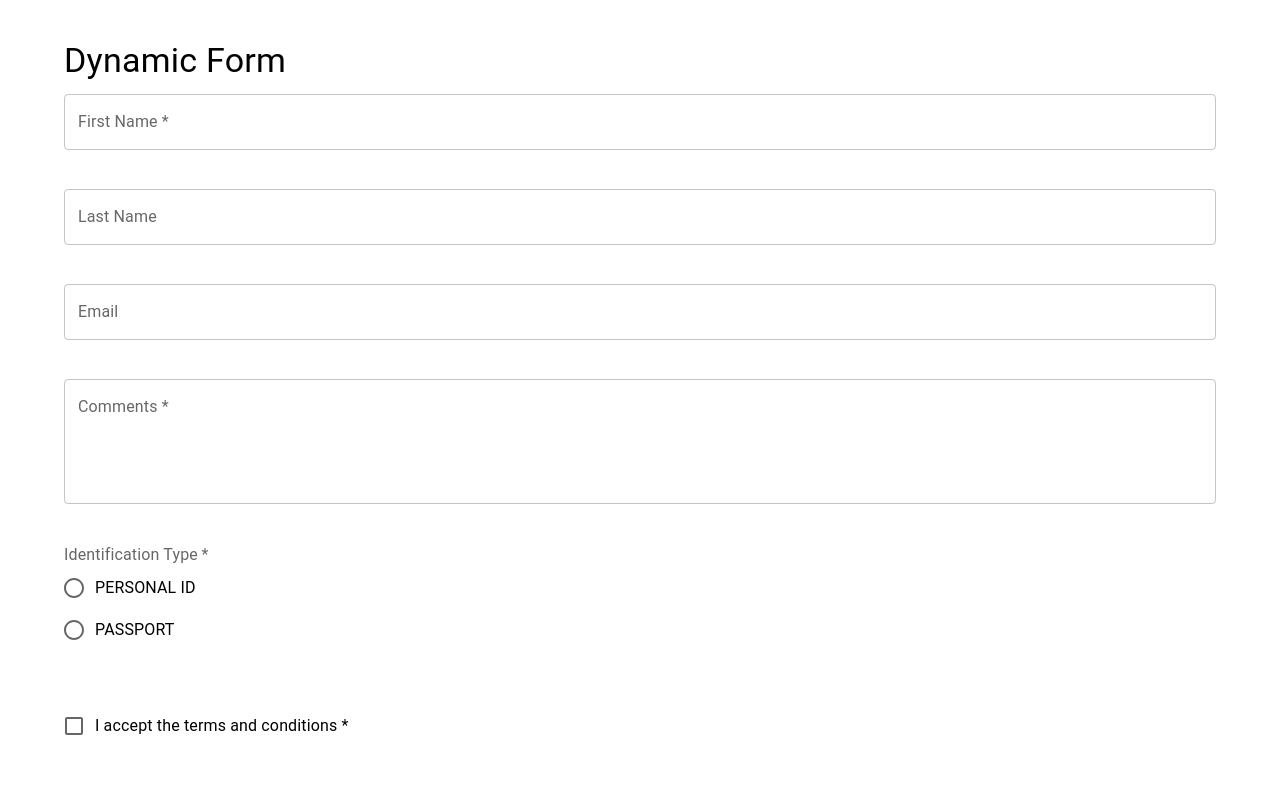
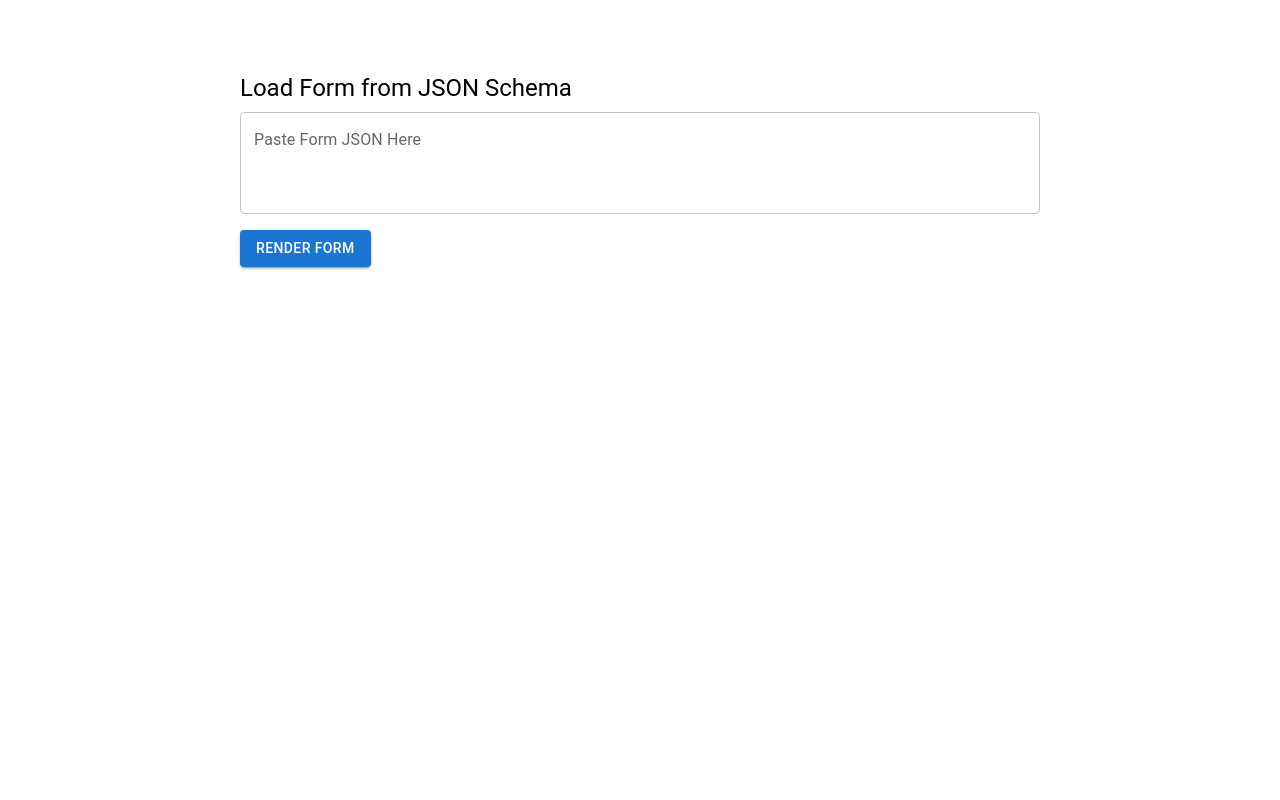
Before and after one commit to GIGGSI/dynamic-form, a React (Vite) app: page / in a window 1280 px wide. Shown: the top 800 px of the page. Built offline with nearby package versions, Linux system fonts and the light colour scheme.

Commit message:
feat: add Form loader and reusable spinner

```diff
--- a/src/App.tsx
+++ b/src/App.tsx
@@ -2,6 +2,7 @@ import { Container, Typography } from '@mui/material';
 import FormRenderer from './components/FormRenderer';
 import { useState } from 'react';
 import type { FormSchema } from './types/form';
+import FormLoader from './components/FormLoader';
 
 const exampleSchema: FormSchema = {
   fields: [
@@ -104,14 +105,15 @@ export default function App() {
 
   return (
     <Container sx={{ py: 4 }}>
-      <Typography variant="h4" gutterBottom>
+      {/* <Typography variant="h4" gutterBottom>
         Dynamic Form
       </Typography>
       <FormRenderer schema={exampleSchema} onChange={setFormData} />
       <Typography variant="h6" mt={4}>
         Output:
       </Typography>
-      <pre>{JSON.stringify(formData, null, 2)}</pre>
+      <pre>{JSON.stringify(formData, null, 2)}</pre> */}
+      <FormLoader />
     </Container>
   );
 }
--- /dev/null
+++ b/src/components/FormLoader.tsx
@@ -0,0 +1,87 @@
+import { useState } from 'react';
+import {
+    Box,
+    Button,
+    Typography,
+    TextField,
+    Alert
+} from '@mui/material';
+import FormRenderer from './FormRenderer';
+import type { FormSchema } from '../types/form';
+import LoadingSpinner from './LoadingSpinner';
+
+export default function FormLoader() {
+    const [jsonInput, setJsonInput] = useState<string>('');
+    const [parsedSchema, setParsedSchema] = useState<FormSchema | null>(null);
+    const [error, setError] = useState<string | null>(null);
+    const [formData, setFormData] = useState<Record<string, any> | null>(null);
+    const [isLoading, setIsLoading] = useState<boolean>(false);
+
+    const handleRenderForm = () => {
+        try {
+            const parsed = JSON.parse(jsonInput);
+            if (!parsed || !parsed.fields || !Array.isArray(parsed.fields)) {
+                throw new Error('Invalid schema format.');
+            }
+            setIsLoading(true);
+
+            setParsedSchema(parsed);
+            setError(null);
+            setFormData(null);
+
+            setTimeout(() => {
+                setParsedSchema(parsed);
+                setIsLoading(false);
+            }, 1500);
+        } catch (err: any) {
+            setParsedSchema(null);
+            setError(err.message);
+        }
+    };
+
+    return (
+        <Box sx={{ p: 4, maxWidth: 800, mx: 'auto' }}>
+            <Typography variant="h5" gutterBottom>
+                Load Form from JSON Schema
+            </Typography>
+
+            <TextField
+                label="Paste Form JSON Here"
+                multiline
+                maxRows={10}
+                minRows={3}
+                fullWidth
+                value={jsonInput}
+                onChange={(e) => setJsonInput(e.target.value)}
+                sx={{ mb: 2 }}
+            />
+
+            <Button variant="contained" onClick={handleRenderForm}>
+                Render Form
+            </Button>
+
+            {error && (
+                <Alert severity="error" sx={{ mt: 2 }}>
+                    {error}
+                </Alert>
+            )}
+
+            {isLoading && <LoadingSpinner />}
+
+            {!isLoading && parsedSchema && (
+                <Box mt={4}>
+                    <FormRenderer
+                        schema={parsedSchema}
+                        onChange={(data) => setFormData(data)}
+                    />
+                    {formData && (
+                        <Box mt={3}>
+                            <Typography variant="subtitle1" gutterBottom>Submitted Data:</Typography>
+                            <pre>{JSON.stringify(formData, null, 2)}</pre>
+                        </Box>
+                    )}
+                </Box>
+            )}
+        </Box>
+    );
+}
--- /dev/null
+++ b/src/components/LoadingSpinner.tsx
@@ -0,0 +1,34 @@
+// src/components/LoadingSpinner.tsx
+import { Box, CircularProgress, Fade, Typography } from '@mui/material';
+
+type Props = {
+  size?: number;
+  centered?: boolean;
+  label?: string;
+};
+
+export default function LoadingSpinner({
+  size = 100,
+  centered = true,
+  label = 'Loading...'
+}: Props) {
+  return (
+    <Fade in timeout={500}>
+      <Box
+        display="flex"
+        flexDirection="column"
+        alignItems="center"
+        justifyContent={centered ? 'center' : 'flex-start'}
+        mt={4}
+        height={centered ? '100%' : 'auto'}
+      >
+        <CircularProgress size={size} />
+        {label && (
+          <Typography variant="body2" color="textSecondary" mt={2}>
+            {label}
+          </Typography>
+        )}
+      </Box>
+    </Fade>
+  );
+}
```
